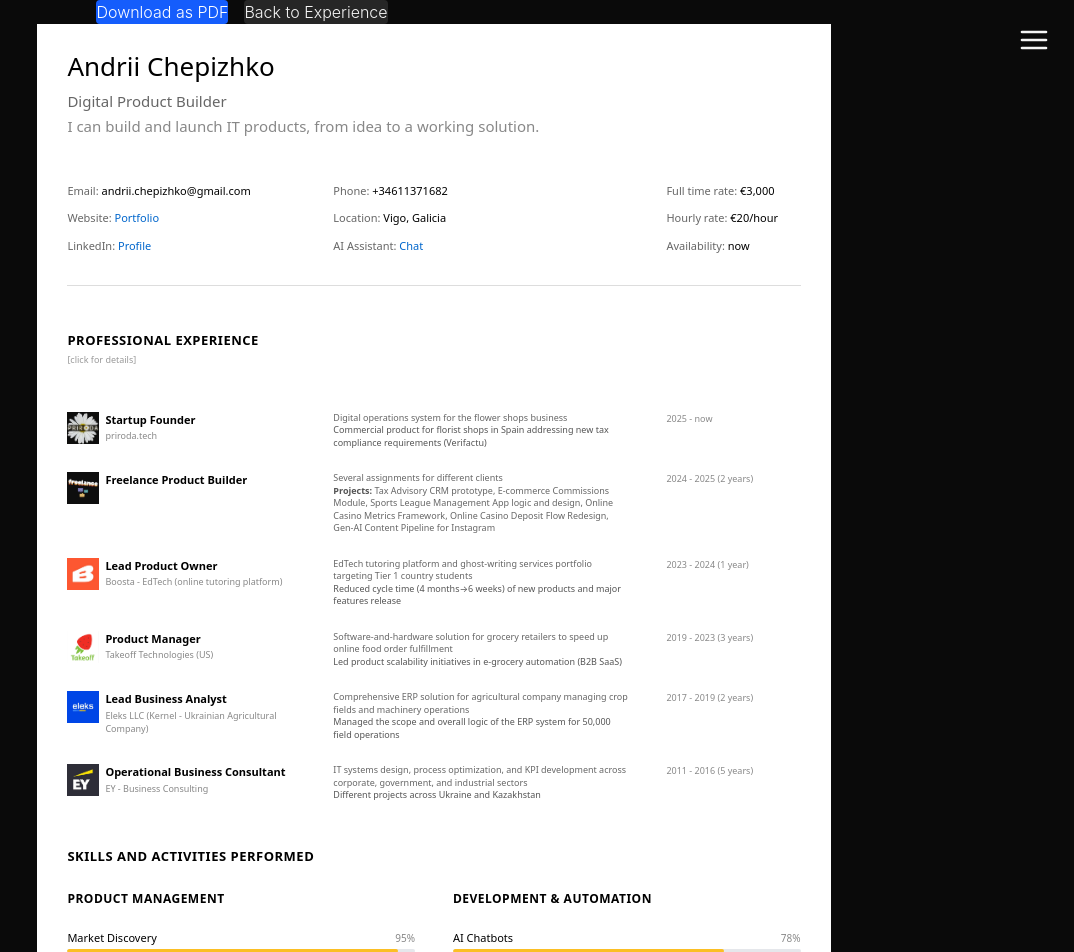
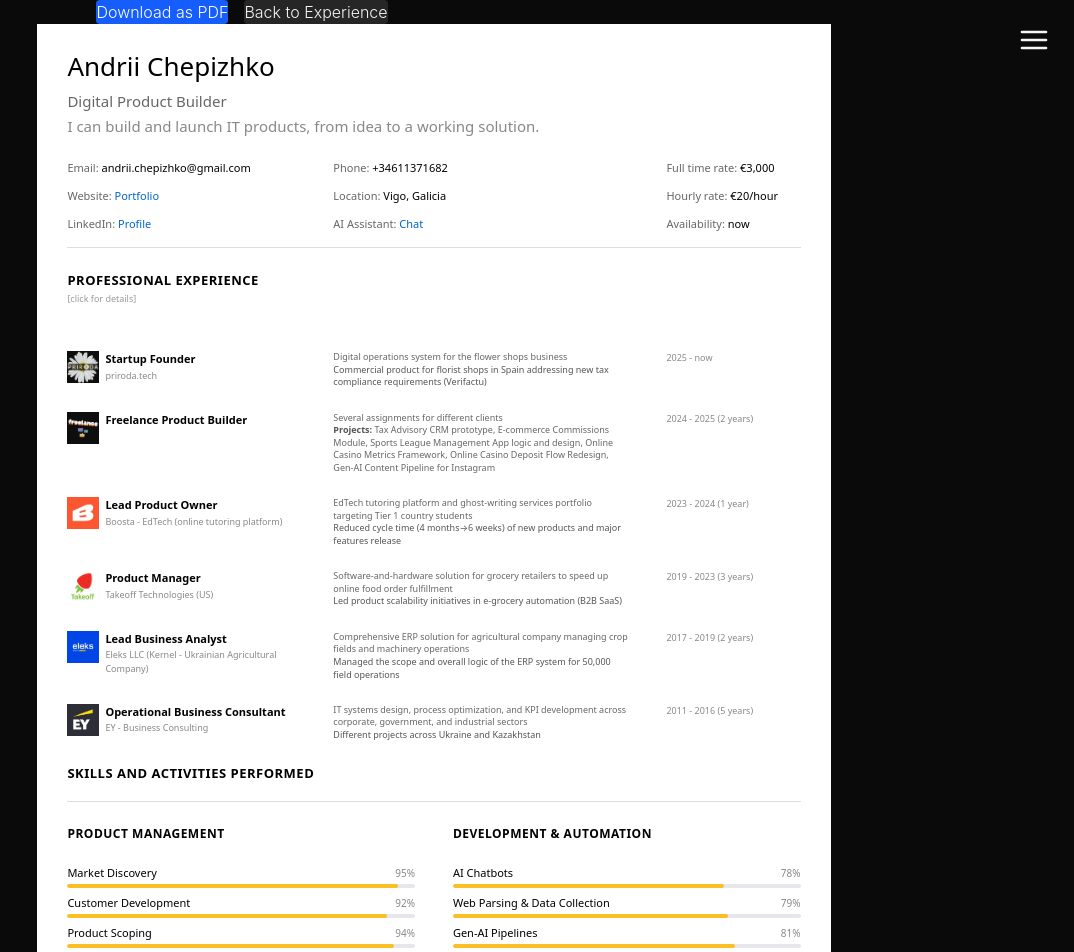
Before and after one commit to chepizhkoandrew/portfoliosite, a Next.js app in the folder cv-portfolio/: page /cv in a window 1280 px wide. Shown: the top 952 px of the page, without its empty margins (206-1280 px from the left). Built offline with nearby package versions, Linux system fonts and the light colour scheme.

Commit message:
Add divider to Skills section header and reduce padding throughout to fit content

```diff
--- a/cv-portfolio/app/cv/page.tsx
+++ b/cv-portfolio/app/cv/page.tsx
@@ -181,7 +181,7 @@ export default function CVPage() {
         }}
       >
         {/* Intro Section */}
-        <div style={{ marginBottom: '12mm' }}>
+        <div style={{ marginBottom: '6mm' }}>
           <h1 style={{ margin: '0 0 4px 0', fontSize: '26px', fontWeight: 300 }}>
             {profile.name}
           </h1>
@@ -197,7 +197,7 @@ export default function CVPage() {
         </div>
 
         {/* Contact Section */}
-        <div style={{ marginBottom: '12mm', paddingBottom: '8mm', borderBottom: '1px solid #ddd' }}>
+        <div style={{ marginBottom: '6mm', paddingBottom: '4mm', borderBottom: '1px solid #ddd' }}>
           <div style={{ display: 'grid', gridTemplateColumns: '1.7fr 2.2fr 1fr', gap: '10mm', fontSize: '11px' }}>
             <div style={{ display: 'flex', flexDirection: 'column', gap: '3mm' }}>
               <div>
@@ -245,7 +245,7 @@ export default function CVPage() {
         </div>
 
         {/* Experience Section */}
-        <div style={{ marginBottom: '12mm' }}>
+        <div style={{ marginBottom: '6mm' }}>
           <div style={{ marginBottom: '6mm' }}>
             <h3 style={{ margin: '0 0 2px 0', fontSize: '13px', fontWeight: 600, textTransform: 'uppercase', letterSpacing: '0.5px' }}>
               Professional Experience
@@ -262,14 +262,14 @@ export default function CVPage() {
         </div>
 
         {/* Skills Section Header */}
-        <div style={{ marginBottom: '6mm' }}>
+        <div style={{ marginBottom: '6mm', paddingBottom: '4mm', borderBottom: '1px solid #ddd' }}>
           <h3 style={{ margin: '0 0 2px 0', fontSize: '13px', fontWeight: 600, textTransform: 'uppercase', letterSpacing: '0.5px' }}>
             Skills and Activities Performed
           </h3>
         </div>
 
         {/* Skills Section */}
-        <div style={{ display: 'grid', gridTemplateColumns: '1fr 1fr', gap: '10mm', marginBottom: '8mm' }}>
+        <div style={{ display: 'grid', gridTemplateColumns: '1fr 1fr', gap: '10mm', marginBottom: '4mm' }}>
           {/* Product Management Skills */}
           <div>
             <h3 style={{ margin: '0 0 6mm 0', fontSize: '12px', fontWeight: 600, textTransform: 'uppercase', letterSpacing: '0.5px' }}>
```
